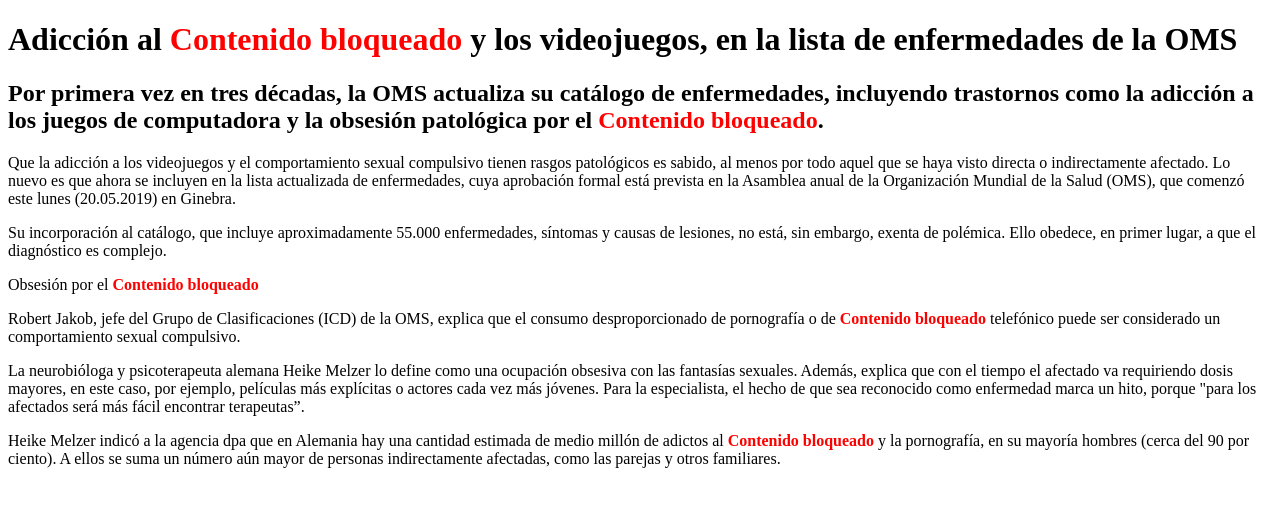
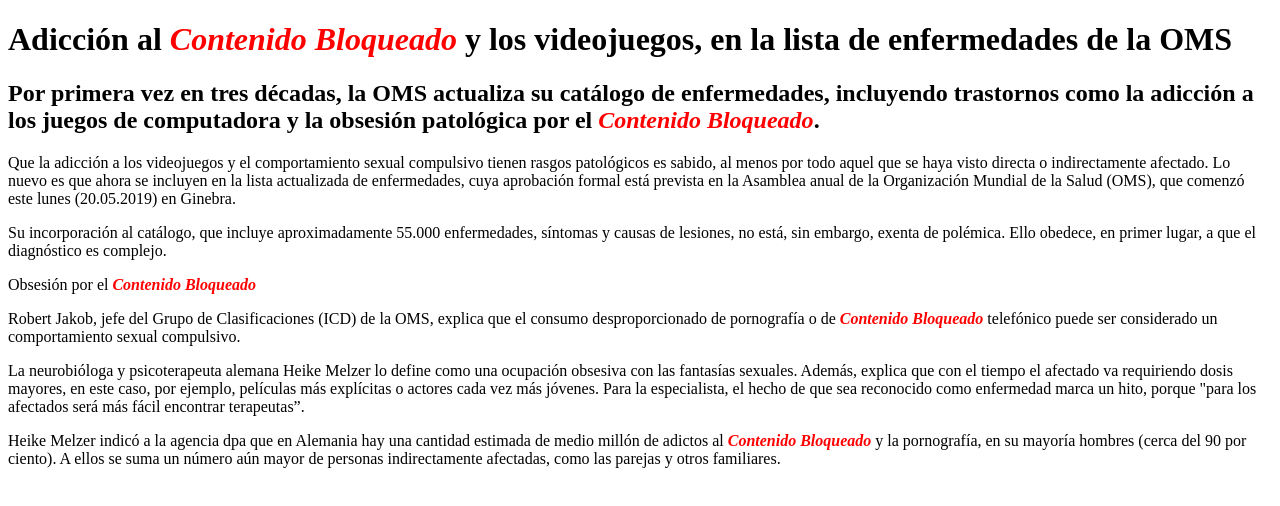
Before and after one commit to Rienirr/cliente, a plain HTML site: page cliente/tema 4/practica4_2/1.html in a window 1280 px wide. Drawn offline with Linux system fonts and the light colour scheme.

Commit message:
arreglo 1

```diff
--- a/cliente/tema 4/practica4_2/1.css
+++ b/cliente/tema 4/practica4_2/1.css
@@ -1,3 +1,5 @@
 #rojo{
     color: red;
+    font-style: italic;
+    font-weight: bold;
 }
--- a/cliente/tema 4/practica4_2/1.js
+++ b/cliente/tema 4/practica4_2/1.js
@@ -2,5 +2,5 @@
 var d= document;
 var texto=d.body.innerHTML;
 //He encontrado la función replaceAll que funciona como se espera sin usar expresiones regulares
-var textoReemplazado= texto.replaceAll("sexo","<strong id='rojo'> Contenido bloqueado</strong>");//le añado la id para luego en la hoja de estilos añadir el estilo que nos pide
+var textoReemplazado= texto.replaceAll("sexo","<strong id='rojo'> Contenido Bloqueado</strong>");//le añado la id para luego en la hoja de estilos añadir el estilo que nos pide
 d.body.innerHTML=textoReemplazado;
```
